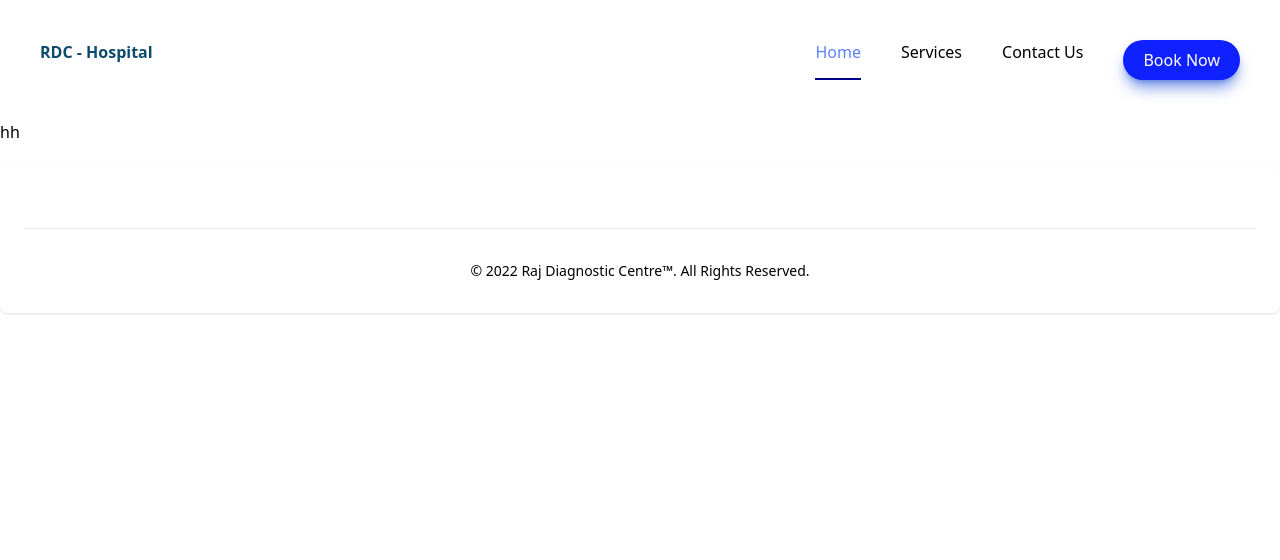
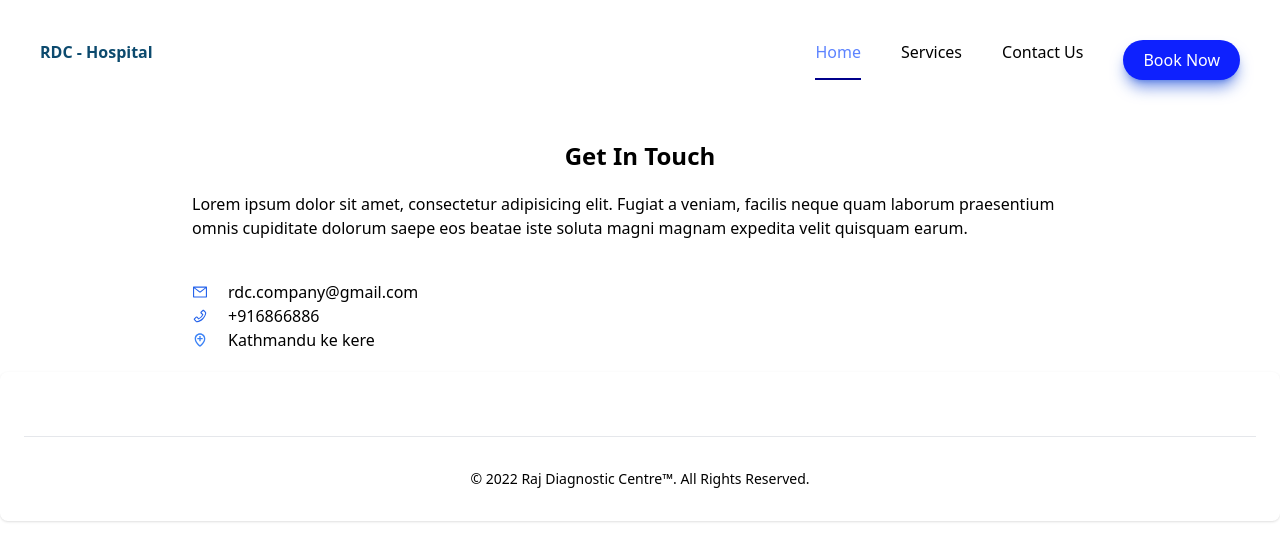
Before and after one commit to somwrks/RDC, a React (Create React App) app: page /contact in a window 1280 px wide. Shown: the top 560 px of the page. Built offline with nearby package versions, Linux system fonts and the light colour scheme.

Commit message:
idskdwxqwe

```diff
--- a/src/Contact.js
+++ b/src/Contact.js
@@ -1,7 +1,27 @@
 import React from 'react'
-
+import { AiOutlineMail, AiOutlinePhone } from "react-icons/ai"
+import { BiLocationPlus } from "react-icons/bi"
 export default function Contact() {
   return (
-    <div>hh</div>
+    <div className='flex flex-col  justify-center max-w-4xl mx-auto space-y-10'>
+      <div className='flex justify-center items-center flex-col  '>
+        <p className='font-semibold text-2xl py-5'>Get In Touch</p>
+        <p>Lorem ipsum dolor sit amet, consectetur adipisicing elit. Fugiat a veniam, facilis neque quam laborum praesentium omnis cupiditate dolorum saepe eos beatae iste soluta magni magnam expedita velit quisquam earum.</p>
+      </div>
+      <div>
+        <div className='flex gap-5 items-center'>
+          <AiOutlineMail className='text-blue-600' />
+          <h1>rdc.company@gmail.com</h1>
+        </div>
+        <div className='flex gap-5 items-center'>
+          <AiOutlinePhone className='text-blue-600' />
+          <h1>+916866886</h1>
+        </div>
+        <div className='flex gap-5 items-center'>
+          <BiLocationPlus className='text-blue-500' />
+          <h1>Kathmandu ke kere</h1>
+        </div>
+      </div>
+    </div >
   )
 }
--- a/src/components/Booking.jsx
+++ b/src/components/Booking.jsx
@@ -43,7 +43,6 @@ const Booking = () => {
           _type: "appointment",
           paitent_name: paitentName,
           email: email,
-          reason: reason,
           speciality: speciality,
           phone: phone,
           gender: gender,
@@ -60,6 +59,9 @@ const Booking = () => {
     setEmail("");
     setReason("");
     setSpeciality("");
+    setGender("")
+    setPhone("")
+    setAddress("")
   };
 
   return (
```
Also changed, not shown: src/App.js (+9 -12 lines).
